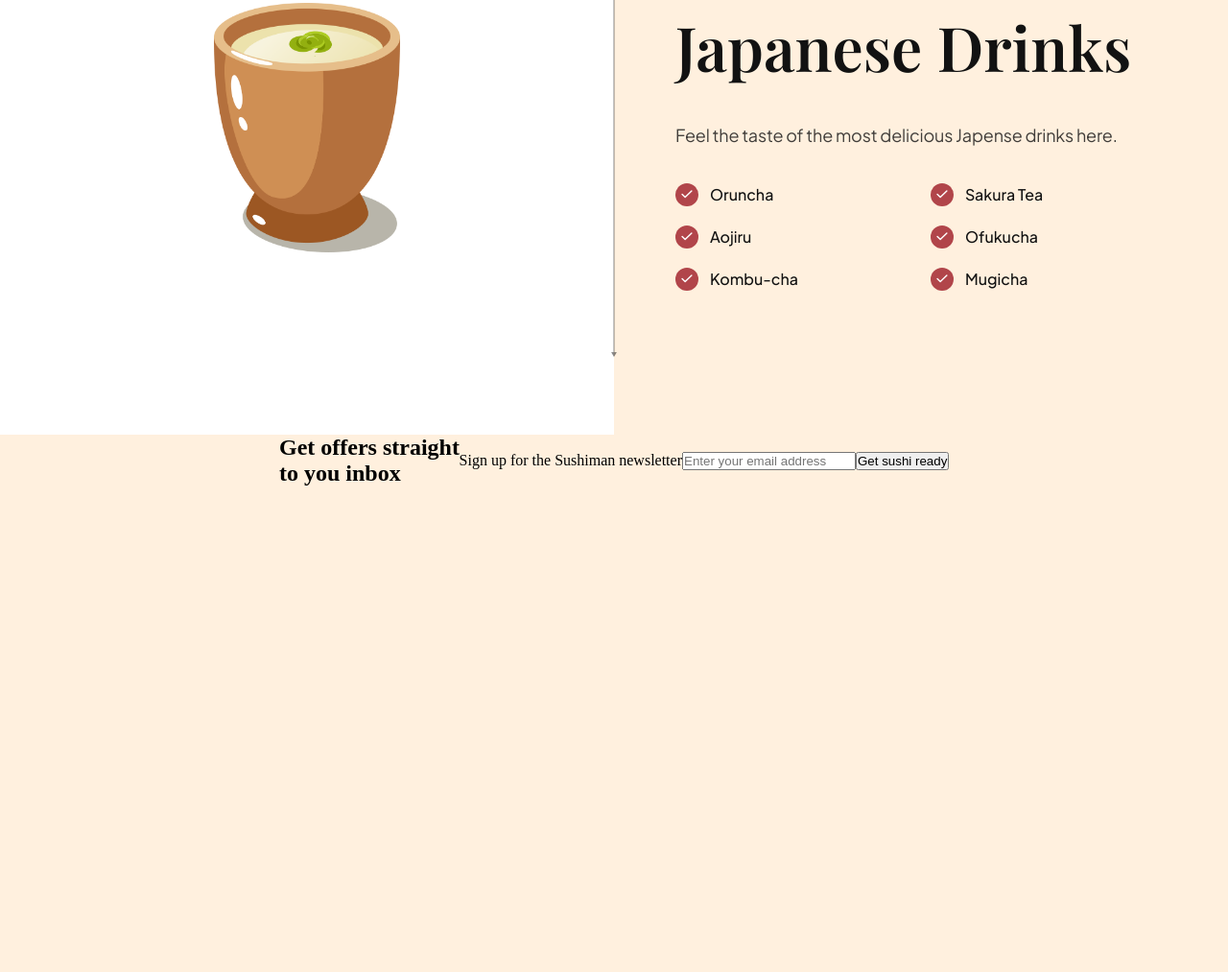
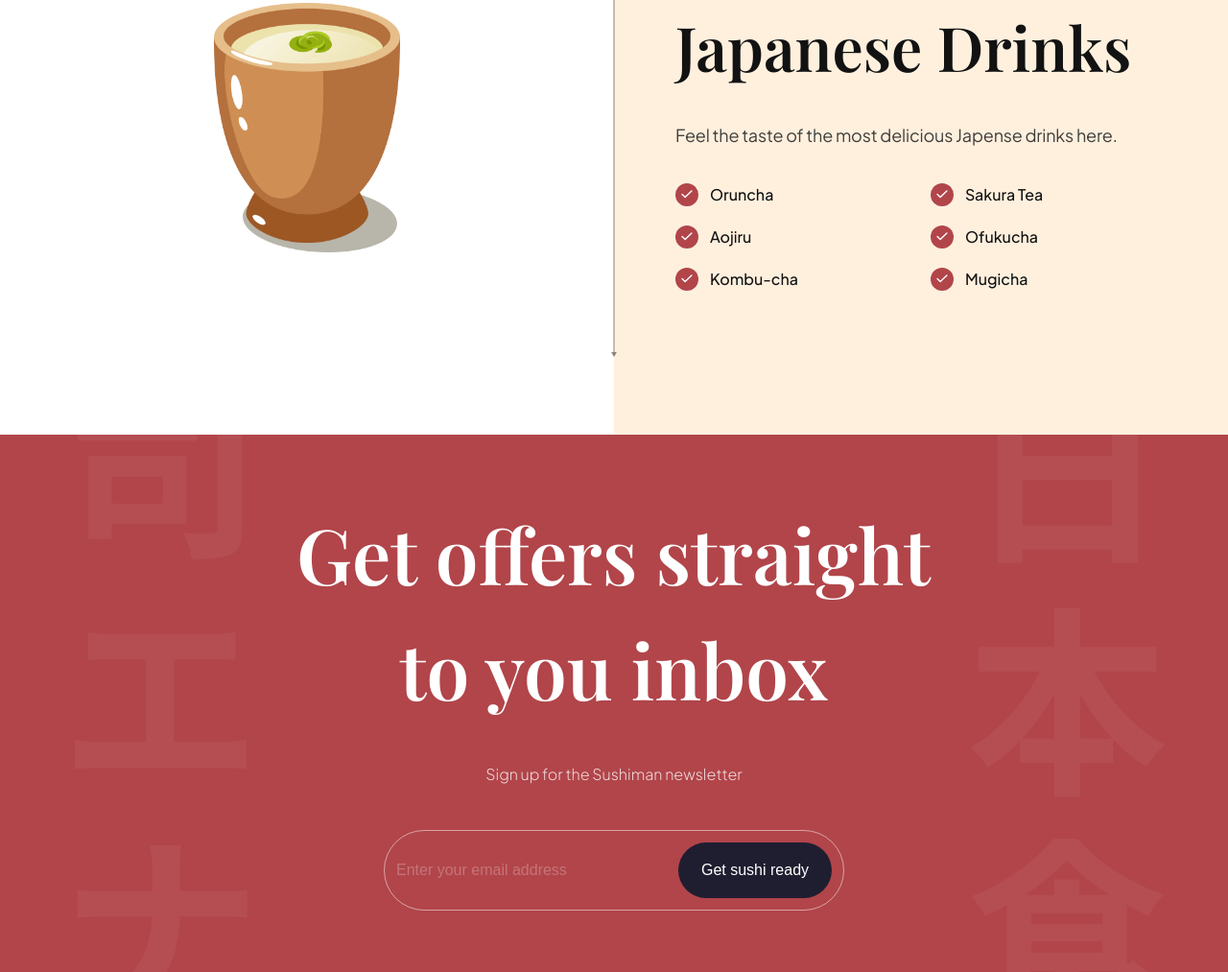
Before and after one commit to mistersouza/sushi-restaurant, a website built with Vite: page index.html in a window 1280 px wide. Shown: the part 3345-4358 px from the top of the page at 96% size. Before the commit the page ends 3852 px from the top, so only its background shows below. Built offline with nearby package versions, Linux system fonts and the light colour scheme; files whose address does not match are found by name.

Commit message:
Style subscribe section

```diff
--- /dev/null
+++ b/assets/css/sections/subscribe.css
@@ -0,0 +1,80 @@
+.subscribe {
+    display: flex;
+    flex-direction: column;
+    overflow: hidden;
+
+    font-family: var(--plus-jakarta-sans);
+    color: #fff;
+
+    padding: 4rem;
+
+    background: var(--primary-color) url('../../images/subscribe_bg.png') no-repeat center / contain;
+}
+
+.subscribe__form {
+    width: 480px;
+    margin-top: 2.5rem;
+
+    padding: .75rem;
+
+    display: flex;
+    gap: .75rem;
+
+    border: 1px solid rgba(255, 255, 255, 0.5);
+    border-radius: 46px;
+}
+
+.subscribe button {
+    min-width: 10rem;
+
+    padding: 1.25rem;
+
+    font-size: 1rem;
+    font-weight: 500;
+    color: #fff;
+
+    background: var(--black-400);
+
+    border: none;
+    outline: none;
+    border-radius: 46px;
+
+    cursor: pointer;
+}
+
+.subscribe__form input {
+    flex: 1;
+
+    font-size: 1rem;
+    font-weight: 400;
+    opacity: 0.5;
+
+    background: transparent;
+
+    border: none;
+    outline: none;
+}
+
+.subscribe__form input::placeholder {
+    color: rgba(255, 255, 255, 0.5);
+}
+
+
+.subscribe h2 {
+    font-family: var(--playfair-display);
+    font-size: 5rem;
+    font-weight: 600;
+    line-height: 7.5rem;
+
+    text-align: center;
+}
+
+.subscribe p {
+    font-size: 1rem;
+    font-weight: 300;
+    line-height: 2.25rem;
+
+    margin-top: 2rem;
+
+    color: rgba(255, 255, 255, 0.8);
+}
--- a/assets/css/style.css
+++ b/assets/css/style.css
@@ -2,18 +2,14 @@
 @import url("https://fonts.googleapis.com/css2?family=Plus+Jakarta+Sans:wght@200;300;400;500;600;700;800&display=swap");
 
 /* other css file imports */
-/*
-@import url("sections/trending.css");
-@import url("sections/subscribe.css");
-@import url("sections/footer.css");
-*/
 @import url("sections/header.css");
 @import url("sections/hero.css");
 @import url("sections/about.css");
 @import url("sections/popular.css");
 @import url("sections/trending.css");
+@import url("sections/subscribe.css");
 
-/* CSS variables for reusablity across all files (including above imported) */
+/* CSS variables for reusability across all files (including above imported) */
 :root {
   --playfair-display: "Playfair Display", serif;
   --plus-jakarta-sans: "Plus Jakarta Sans", sans-serif;
--- a/index.html
+++ b/index.html
@@ -331,20 +331,20 @@
 
   </section>
   <!-- Subscription -->
-  <section class="subscription flex-center" id="services">
+  <section class="subscribe flex-center" id="services">
     <h2 data-aos="flip-down">
       Get offers straight
       <br />
       to you inbox
     </h2>
     <p data-aos="fade-up">Sign up for the Sushiman newsletter</p>
-    <div class="subscription__form">
+    <div class="subscribe__form">
       <input
         type="email"
         placeholder="Enter your email address"
       />
+      <button>Get sushi ready</button>
     </div>
-    <button>Get sushi ready</button>
   </section>
   <script src="assets/scripts/main.js" type="module"></script>
 </body>
```
